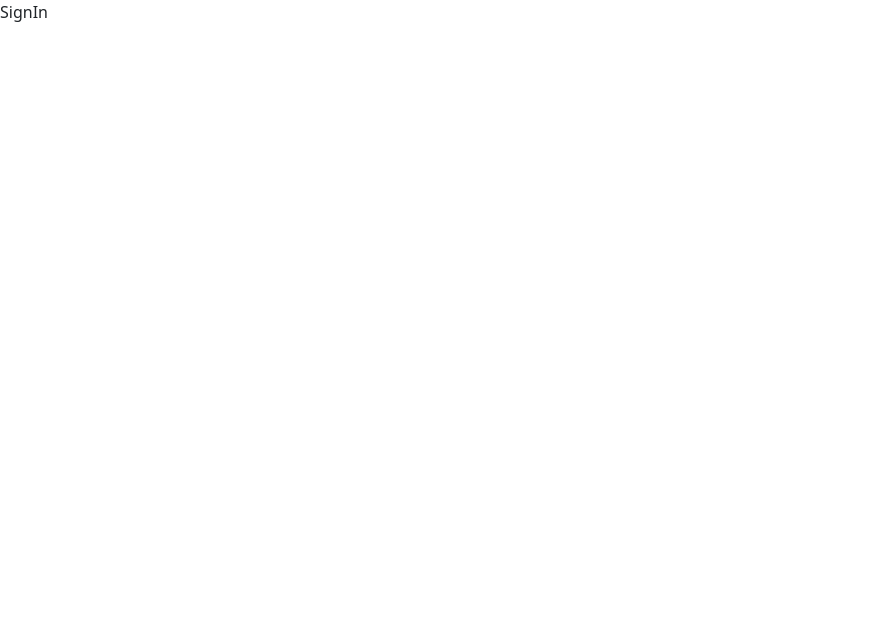
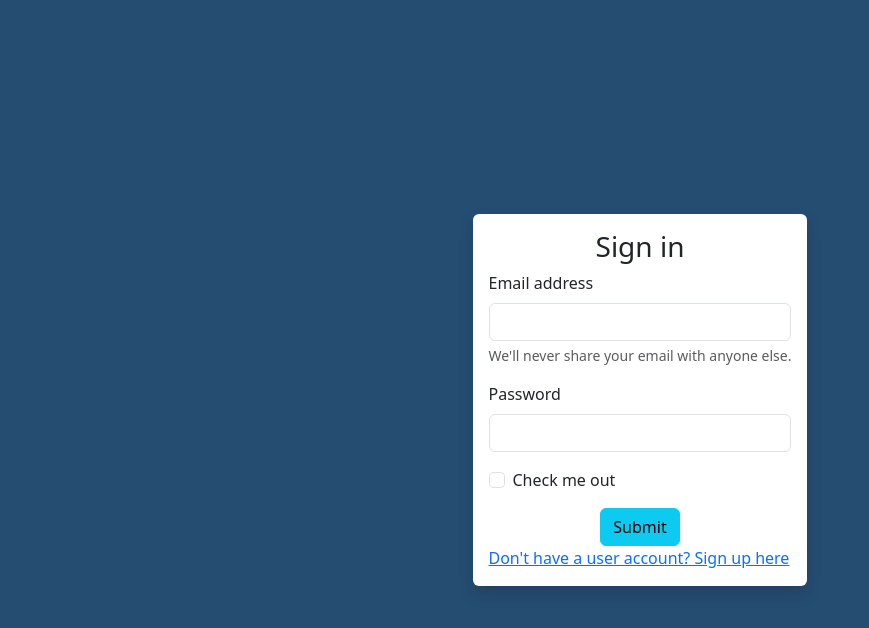
Before and after one commit to Harun8/movie.mov, a React (Create React App) app in the folder frontend/: page /signin in a window 1280 px wide. Shown: the top 628 px of the page, without its empty margins (0-869 px from the left). Built offline with nearby package versions, Linux system fonts and the light colour scheme.

Commit message:
login and signin forms layout

```diff
--- a/frontend/src/App.js
+++ b/frontend/src/App.js
@@ -1,12 +1,14 @@
 import { Route, Routes } from "react-router-dom";
 import LogIn from "./routes/login";
 import SignIn from "./routes/signin";
+import Homepage from "./hompage";
 
 function App() {
   return (
     <div className="">
       <Routes>
-        <Route path="/" element={<LogIn></LogIn>}></Route>
+        <Route path="/" element={<Homepage></Homepage>}></Route>
+        <Route path="/login" element={<LogIn></LogIn>}></Route>
         <Route path="/signin" element={<SignIn></SignIn>}></Route>
       </Routes>
     </div>
--- /dev/null
+++ b/frontend/src/components/Nav.jsx
@@ -0,0 +1,27 @@
+import { NavLink } from "react-router-dom";
+
+const Nav = () => {
+  return (
+    <nav class="navbar ">
+      <div class="container-fluid">
+        <a class="navbar-brand text-light mx-5" href="#">
+          movie.mov
+        </a>{" "}
+        <div className="d-flex mx-5">
+          <NavLink to="/login">Log in</NavLink>
+          {/* <a class="navbar-brand  mx-5" href="#">
+            <svg
+              xmlns="http://www.w3.org/2000/svg"
+              height="16"
+              width="14"
+              viewBox="0 0 448 512">
+              <path d="M304 128a80 80 0 1 0 -160 0 80 80 0 1 0 160 0zM96 128a128 128 0 1 1 256 0A128 128 0 1 1 96 128zM49.3 464H398.7c-8.9-63.3-63.3-112-129-112H178.3c-65.7 0-120.1 48.7-129 112zM0 482.3C0 383.8 79.8 304 178.3 304h91.4C368.2 304 448 383.8 448 482.3c0 16.4-13.3 29.7-29.7 29.7H29.7C13.3 512 0 498.7 0 482.3z" />
+            </svg>
+          </a>{" "} */}
+        </div>
+      </div>
+    </nav>
+  );
+};
+
+export default Nav;
--- /dev/null
+++ b/frontend/src/hompage.js
@@ -0,0 +1,11 @@
+import Nav from "./components/Nav";
+import "./styles/defualt.css";
+const Homepage = () => {
+  return (
+    <body className="bg_color">
+      <Nav></Nav>
+    </body>
+  );
+};
+
+export default Homepage;
--- a/frontend/src/routes/login.js
+++ b/frontend/src/routes/login.js
@@ -1,9 +1,54 @@
 import React from "react";
+import "../styles/defualt.css";
+import "../styles/login.css";
+import { Link } from "react-router-dom";
 
 const LogIn = () => {
   return (
-    <div class="d-flex justify-content-center align-items-center vh-100">
-      <h1>hi</h1>
+    <div class="d-flex justify-content-center align-items-center vh-100 bg_color">
+      <form className=" p-3 rounded shadow bg_login_form ">
+        <div className="d-flex justify-content-center">
+          <h3>Login</h3>
+        </div>
+        <div class="mb-3">
+          <label for="exampleInputEmail1" class="form-label">
+            Email address
+          </label>
+          <input
+            type="email"
+            class="form-control"
+            id="exampleInputEmail1"
+            aria-describedby="emailHelp"
+          />
+          <div id="emailHelp" class="form-text">
+            We'll never share your email with anyone else.
+          </div>
+        </div>
+        <div class="mb-3">
+          <label for="exampleInputPassword1" class="form-label">
+            Password
+          </label>
+          <input
+            type="password"
+            class="form-control"
+            id="exampleInputPassword1"
+          />
+        </div>
+        <div class="mb-3 form-check">
+          <input type="checkbox" class="form-check-input" id="exampleCheck1" />
+          <label class="form-check-label" for="exampleCheck1">
+            Check me out
+          </label>
+        </div>
+        <div className="d-flex justify-content-center">
+          <button type="submit" class="btn btn-info ">
+            Submit
+          </button>
+        </div>
+        <Link className="" to="/signin">
+          Don't have a user account? Sign up here
+        </Link>
+      </form>
     </div>
   );
 };
--- a/frontend/src/routes/signin.js
+++ b/frontend/src/routes/signin.js
@@ -1,7 +1,55 @@
 import React from "react";
-
+import "../styles/defualt.css";
+import "../styles/login.css";
+import { Link } from "react-router-dom";
 const SignIn = () => {
-  return <div>SignIn</div>;
+  return (
+    <div class="d-flex justify-content-center align-items-center vh-100 bg_color">
+      <form className=" p-3 rounded shadow bg_login_form ">
+        <div className="d-flex justify-content-center">
+          <h3>Sign in</h3>
+        </div>
+        <div class="mb-3">
+          <label for="exampleInputEmail1" class="form-label">
+            Email address
+          </label>
+          <input
+            type="email"
+            class="form-control"
+            id="exampleInputEmail1"
+            aria-describedby="emailHelp"
+          />
+          <div id="emailHelp" class="form-text">
+            We'll never share your email with anyone else.
+          </div>
+        </div>
+        <div class="mb-3">
+          <label for="exampleInputPassword1" class="form-label">
+            Password
+          </label>
+          <input
+            type="password"
+            class="form-control"
+            id="exampleInputPassword1"
+          />
+        </div>
+        <div class="mb-3 form-check">
+          <input type="checkbox" class="form-check-input" id="exampleCheck1" />
+          <label class="form-check-label" for="exampleCheck1">
+            Check me out
+          </label>
+        </div>
+        <div className="d-flex justify-content-center">
+          <button type="submit" class="btn btn-info ">
+            Submit
+          </button>
+        </div>
+        <Link className="" to="/signin">
+          Don't have a user account? Sign up here
+        </Link>
+      </form>
+    </div>
+  );
 };
 
 export default SignIn;
--- /dev/null
+++ b/frontend/src/styles/defualt.css
@@ -0,0 +1,4 @@
+.bg_color {
+
+    background-color: #254D72 ;
+}
--- /dev/null
+++ b/frontend/src/styles/login.css
@@ -0,0 +1,5 @@
+
+.bg_login_form {
+    background-color: #ffffff   ;
+
+}
```
